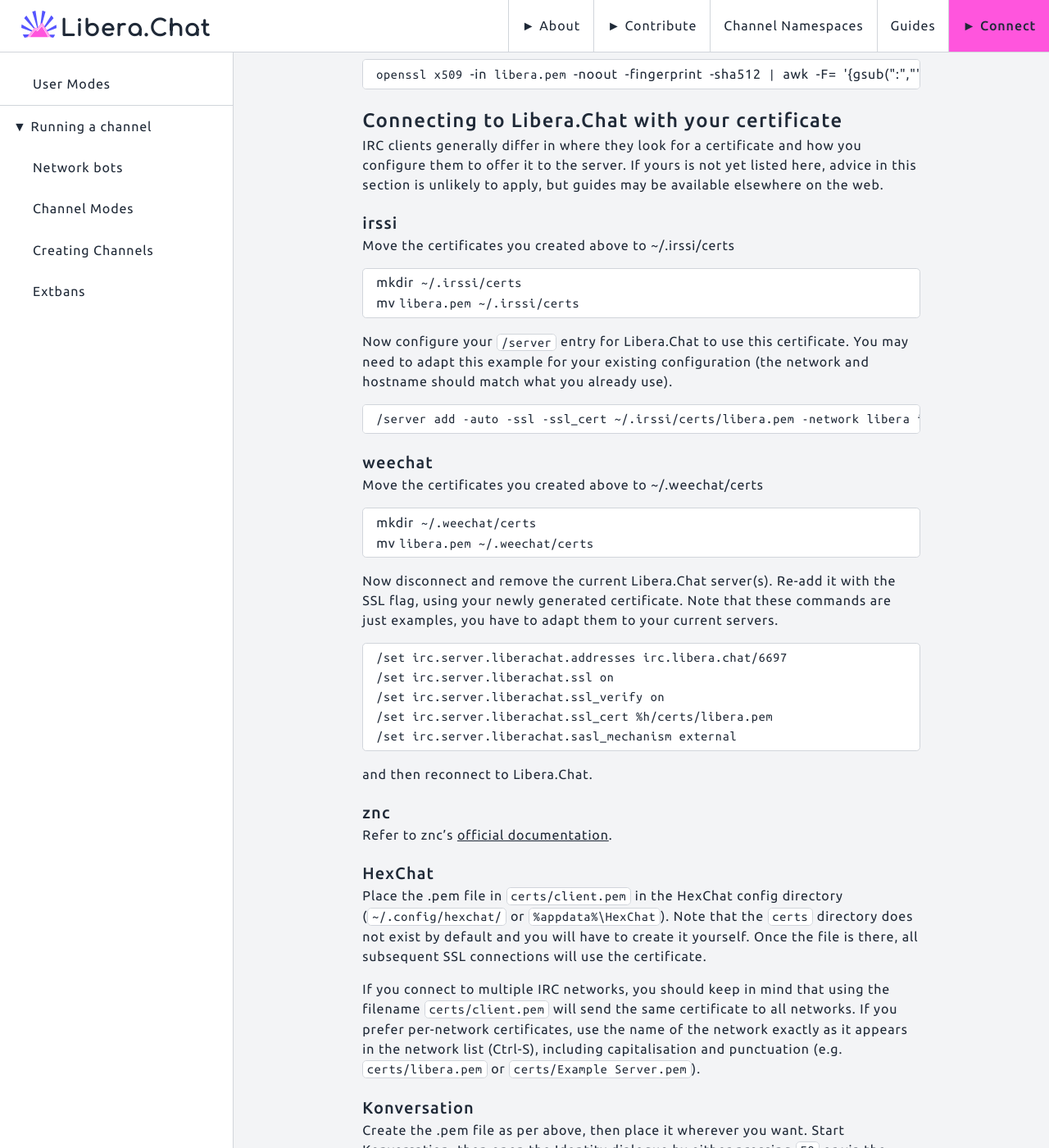
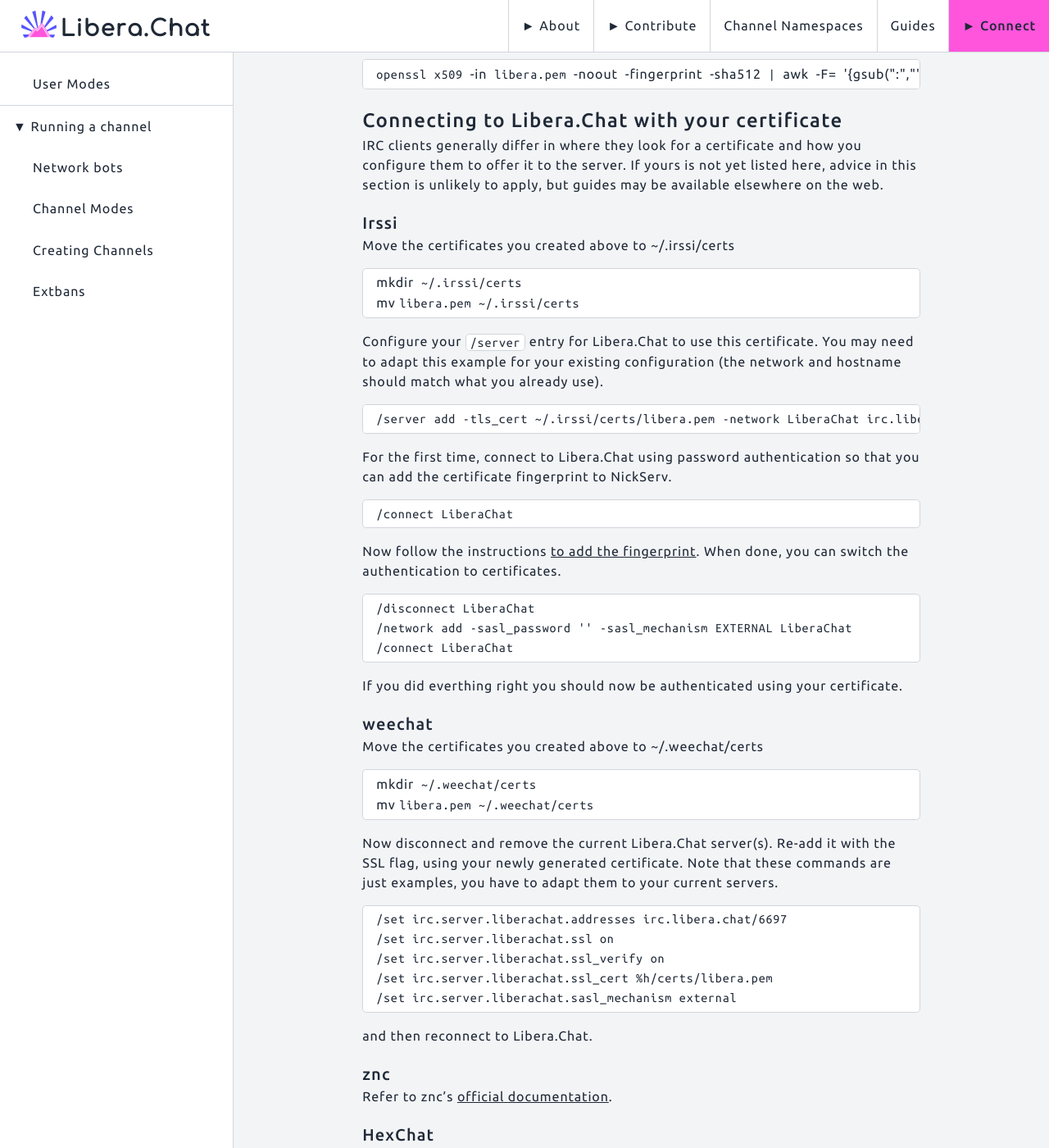
Before and after one commit to Libera-Chat/libera-chat.github.io, a Jekyll site: the page built from content/_guides/certfp.md, in a window 1280 px wide and 1400 px high, scrolled down 755 px. Shown: the whole window at 82% size. Built offline with Jekyll 4.4.1, drawn with Linux system fonts in a browser that asks for light colours.

Commit message:
Complete Irssi CertFP instructions and unify network name (#61)

````diff
--- a/content/_guides/certfp.md
+++ b/content/_guides/certfp.md
@@ -50,7 +50,7 @@
 advice in this section is unlikely to apply, but guides may be available
 elsewhere on the web.
 
-### irssi
+### Irssi
 
 Move the certificates you created above to ~/.irssi/certs
 
@@ -59,13 +59,32 @@
 mv libera.pem ~/.irssi/certs
 ```
 
-Now configure your `/server` entry for Libera.Chat to use this certificate. You
+Configure your `/server` entry for Libera.Chat to use this certificate. You
 may need to adapt this example for your existing configuration (the network
 and hostname should match what you already use).
 
 ```irc
-/server add -auto -ssl -ssl_cert ~/.irssi/certs/libera.pem -network libera irc.libera.chat 6697
+/server add -tls_cert ~/.irssi/certs/libera.pem -network LiberaChat irc.libera.chat 6697
 ```
+
+For the first time, connect to Libera.Chat using password authentication so
+that you can add the certificate fingerprint to NickServ.
+
+```irc
+/connect LiberaChat
+```
+
+Now follow the instructions [to add the fingerprint](#add-your-fingerprint-to-nickserv).
+When done, you can switch the authentication to certificates.
+
+```irc
+/disconnect LiberaChat
+/network add -sasl_password '' -sasl_mechanism EXTERNAL LiberaChat
+/connect LiberaChat
+```
+
+If you did everthing right you should now be authenticated using your
+certificate.
 
 ### weechat
 
````
Also changed, not shown: content/_guides/sasl/irssi.md (+6 -6 lines).
